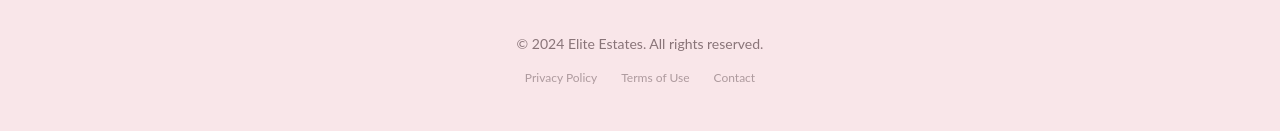
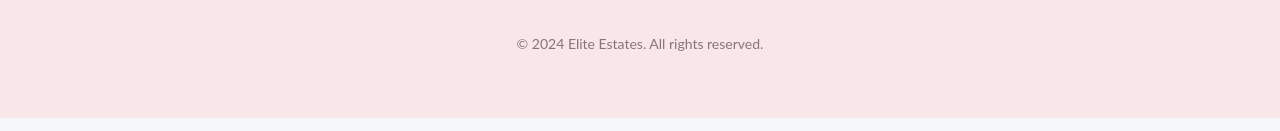
Before and after one commit to ravindiheshala/Real-state-CW, a React (Vite) app: page / in a window 1280 px wide. Shown: the part 3371-3502 px from the top of the page. Built offline with nearby package versions, Linux system fonts and the light colour scheme; a web font is replaced by a local one.

Commit message:
add app.jsx file

```diff
--- a/src/App.jsx
+++ b/src/App.jsx
@@ -151,15 +151,7 @@ const App = () => {
         <div className="max-w-7xl mx-auto px-4 text-center">
           <p className="text-theme-text/60 text-sm">© 2024 Elite Estates. All rights reserved.</p>
           <div className="flex justify-center gap-6 mt-4 text-xs text-theme-text/40">
-            <a href="#" className="hover:text-theme-text">
-              Privacy Policy
-            </a>
-            <a href="#" className="hover:text-theme-text">
-              Terms of Use
-            </a>
-            <a href="#" className="hover:text-theme-text">
-              Contact
-            </a>
+
           </div>
         </div>
       </footer>
```
